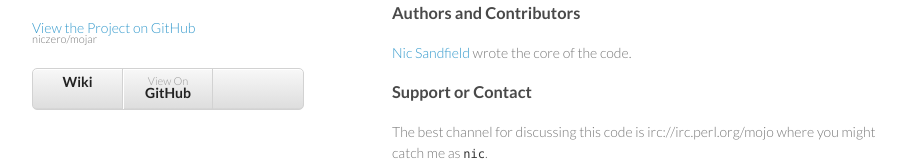
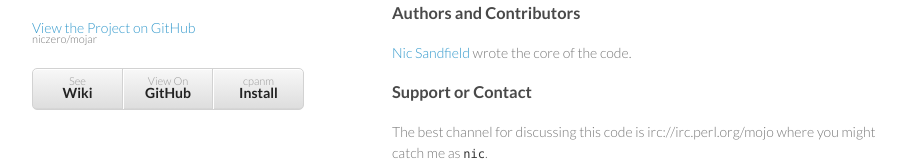
Before and after one commit to niczero/mojar, a plain HTML site: page index.html in a window 1280 px wide. Shown: the part 133-298 px from the top of the page, without its empty margins (178-1082 px from the left). Drawn offline with Linux system fonts and the light colour scheme.

Commit message:
Added link to install

```diff
--- a/index.html
+++ b/index.html
@@ -21,8 +21,9 @@
       <p class="view"><a href="https://github.com/niczero/mojar">View the Project on GitHub <small>niczero/mojar</small></a></p>
 
       <ul>
-        <li><a href="https://github.com/niczero/mojar/wiki"><strong>Wiki</strong></a></li>
+        <li><a href="https://github.com/niczero/mojar/wiki">See <strong>Wiki</strong></a></li>
         <li><a href="https://github.com/niczero/mojar">View On <strong>GitHub</strong></a></li>
+        <li><a href="https://github.com/niczero/mojar/wiki/install">cpanm <strong>Install</strong></a></li>
       </ul>
     </header>
     <section>
```
